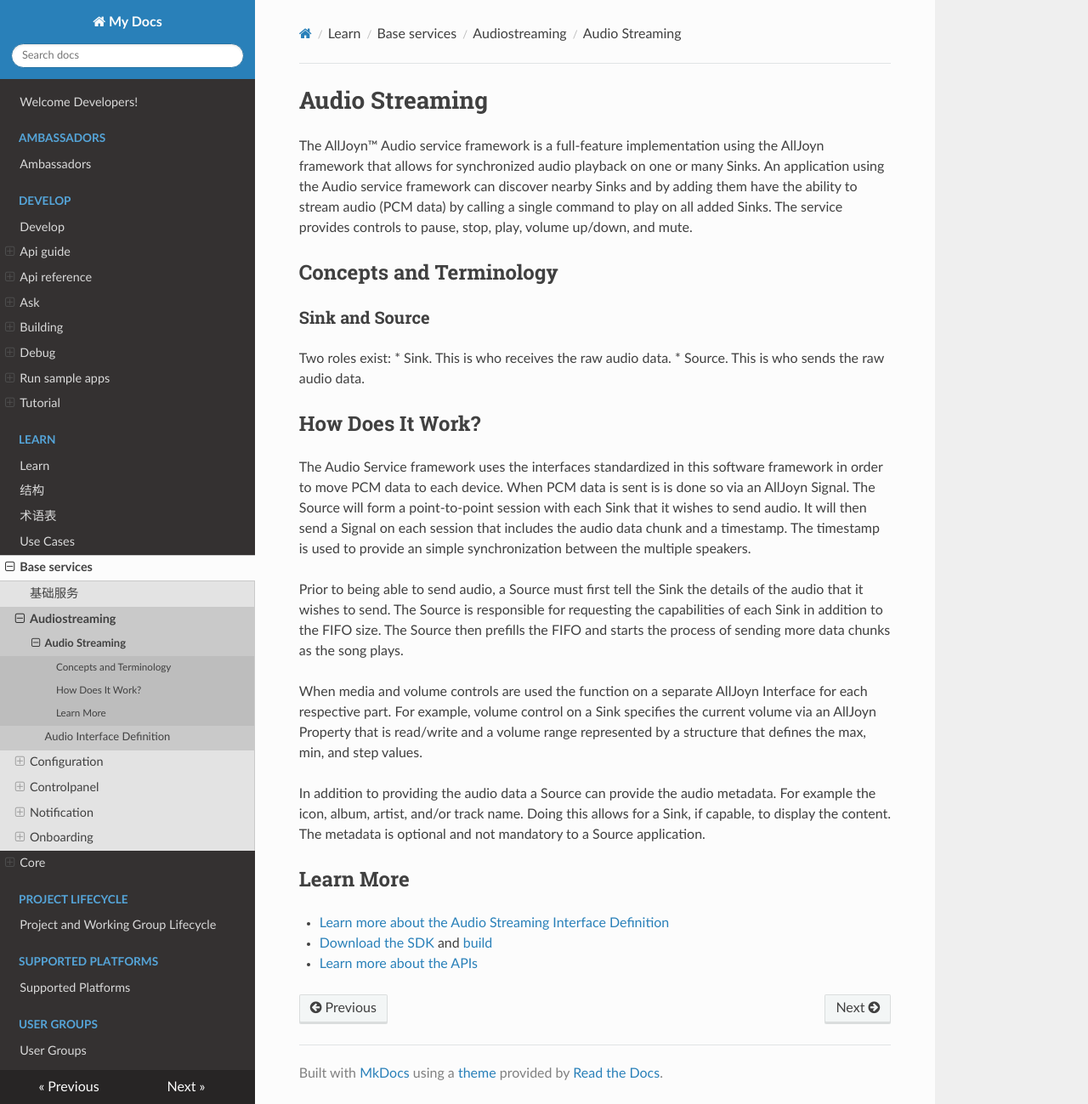
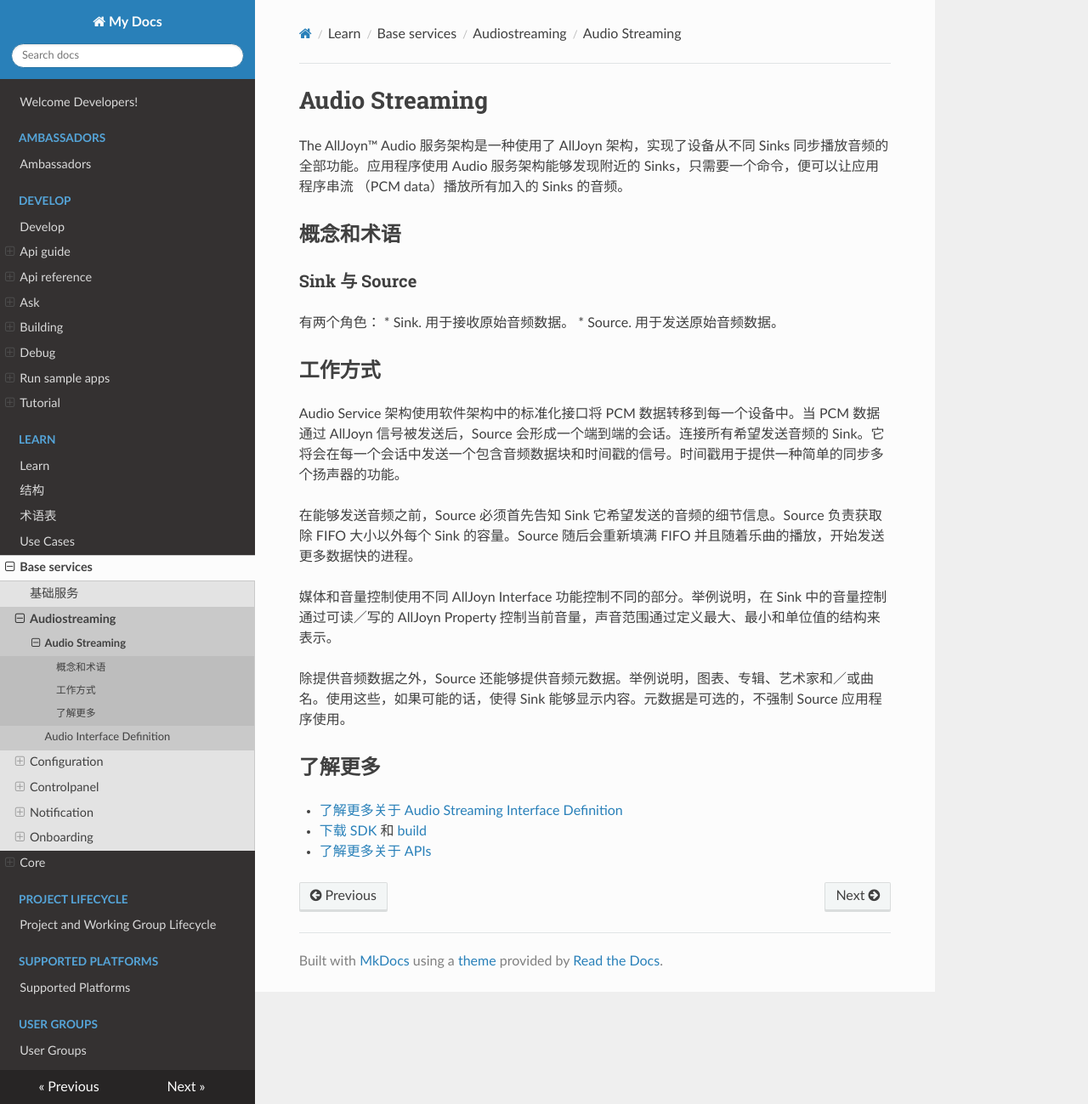
Before and after one commit to smart-conn/alljoyn-zh, an MkDocs documentation site: the page built from docs/learn/base-services/audiostreaming/index.md, in a window 1280 px wide and 1299 px high. Shown: the whole window at 85% size. Built offline with MkDocs 1.6.1, drawn with Linux system fonts in a browser that asks for light colours; nearby versions of some CDN libraries.

Commit message:
Update index.md

```diff
--- a/docs/learn/base-services/audiostreaming/index.md
+++ b/docs/learn/base-services/audiostreaming/index.md
@@ -1,52 +1,29 @@
 # Audio Streaming
 
-The AllJoyn&trade; Audio service framework is a full-feature implementation
-using the AllJoyn framework that allows for synchronized audio playback on
-one or many Sinks. An application using the Audio service framework can
-discover nearby Sinks and by adding them have the ability to stream audio
-(PCM data) by calling a single command to play on all added Sinks. The
-service provides controls to pause, stop, play, volume up/down, and mute.
+The AllJoyn&trade; Audio 服务架构是一种使用了 AllJoyn 架构，实现了设备从不同 Sinks 同步播放音频的全部功能。应用程序使用 Audio 服务架构能够发现附近的 Sinks，只需要一个命令，便可以让应用程序串流 （PCM data）播放所有加入的 Sinks 的音频。
 
-## Concepts and Terminology
+## 概念和术语
 
-### Sink and Source
+### Sink 与 Source
 
-Two roles exist:
-* Sink. This is who receives the raw audio data.
-* Source. This is who sends the raw audio data.
+有两个角色：
+* Sink. 用于接收原始音频数据。
+* Source. 用于发送原始音频数据。
 
-## How Does It Work?
+## 工作方式
+Audio Service 架构使用软件架构中的标准化接口将 PCM 数据转移到每一个设备中。当 PCM 数据通过 AllJoyn 信号被发送后，Source 会形成一个端到端的会话。连接所有希望发送音频的 Sink。它将会在每一个会话中发送一个包含音频数据块和时间戳的信号。时间戳用于提供一种简单的同步多个扬声器的功能。
 
-The Audio Service framework uses the interfaces standardized in this
-software framework in order to move PCM data to each device. When PCM
-data is sent is is done so via an AllJoyn Signal. The Source will form
-a point-to-point session with each Sink that it wishes to send audio.
-It will then send a Signal on each session that includes the audio
-data chunk and a timestamp. The timestamp is used to provide an simple
-synchronization between the multiple speakers.
+在能够发送音频之前，Source 必须首先告知 Sink 它希望发送的音频的细节信息。Source 负责获取除 FIFO 大小以外每个 Sink 的容量。Source 随后会重新填满 FIFO 并且随着乐曲的播放，开始发送更多数据快的进程。
 
-Prior to being able to send audio, a Source must first tell the Sink
-the details of the audio that it wishes to send. The Source is
-responsible for requesting the capabilities of each Sink in addition
-to the FIFO size. The Source then prefills the FIFO and starts the
-process of sending more data chunks as the song plays.
+媒体和音量控制使用不同 AllJoyn Interface 功能控制不同的部分。举例说明，在 Sink 中的音量控制通过可读／写的 AllJoyn Property 控制当前音量，声音范围通过定义最大、最小和单位值的结构来表示。
 
-When media and volume controls are used the function on a separate
-AllJoyn Interface for each respective part. For example, volume control
-on a Sink specifies the current volume via an AllJoyn Property that is
-read/write and a volume range represented by a structure that defines
-the max, min, and step values.
+除提供音频数据之外，Source 还能够提供音频元数据。举例说明，图表、专辑、艺术家和／或曲名。使用这些，如果可能的话，使得 Sink 能够显示内容。元数据是可选的，不强制 Source 应用程序使用。
 
-In addition to providing the audio data a Source can provide the audio
-metadata. For example the icon, album, artist, and/or track name.
-Doing this allows for a Sink, if capable, to display the content.
-The metadata is optional and not mandatory to a Source application.
+## 了解更多
 
-## Learn More
-
-* [Learn more about the Audio Streaming Interface Definition][audiostreaming-interface]
-* [Download the SDK][download] and [build][build]
-* [Learn more about the APIs][api-guide]
+* [了解更多关于 Audio Streaming Interface Definition][audiostreaming-interface]
+* [下载 SDK][download] 和 [build][build]
+* [了解更多关于 APIs][api-guide]
 
 [audiostreaming-interface]: /learn/base-services/audiostreaming/interface
 [download]: https://allseenalliance.org/framework/download
```
